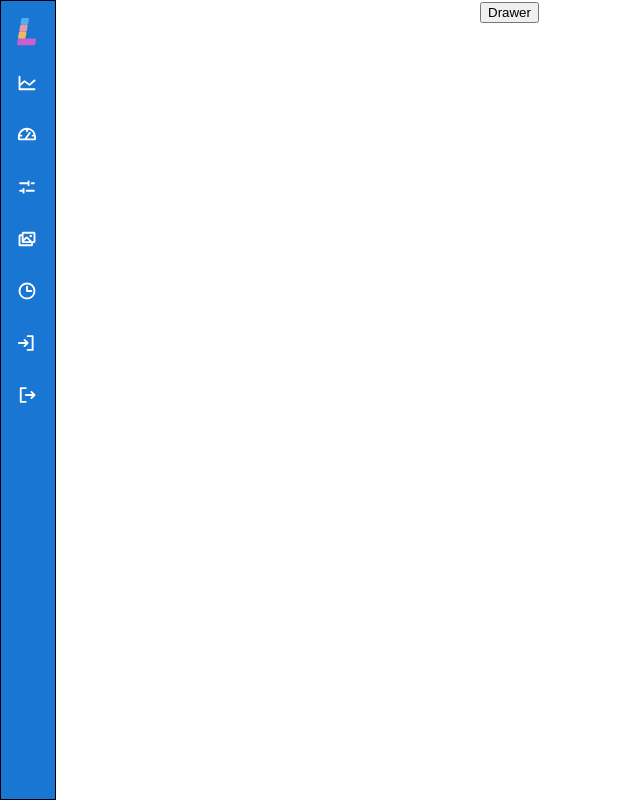
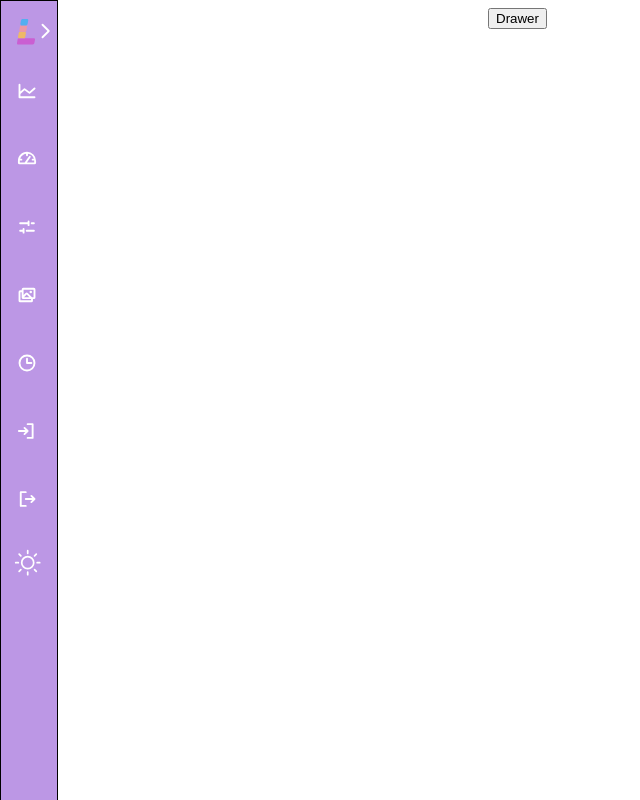
Before and after one commit to AcuPinchure/seiyuu-bot-frontend, a React (Vite) app: page / in a window 1280 px wide. Shown: the whole page, without its empty margins (0-640 px from the left). Built offline with nearby package versions, Linux system fonts and the light colour scheme.

Commit message:
add colorScheme and mode switcher

```diff
--- a/package.json
+++ b/package.json
@@ -12,6 +12,7 @@
   "dependencies": {
     "@emotion/react": "^11.13.3",
     "@emotion/styled": "^11.13.0",
+    "@fontsource/lexend": "^5.0.21",
     "@mui/icons-material": "^6.0.0",
     "@mui/material": "^6.0.0",
     "@mui/styled-engine": "^6.0.0",
--- a/src/App.tsx
+++ b/src/App.tsx
@@ -1,12 +1,14 @@
-import { CssBaseline } from "@mui/material";
+import { CssBaseline, ThemeProvider } from "@mui/material";
+import InitColorSchemeScript from "@mui/material/InitColorSchemeScript";
 import Layout from "./components/Layout";
+import theme from "./styles/theme";
 
 function App() {
   return (
-    <>
-      <CssBaseline />
+    <ThemeProvider theme={theme}>
+      <InitColorSchemeScript attribute="class" />
       <Layout />
-    </>
+    </ThemeProvider>
   );
 }
 
--- a/src/components/NaviDrawer.tsx
+++ b/src/components/NaviDrawer.tsx
@@ -10,6 +10,8 @@ import {
   Typography,
 } from "@mui/material";
 import {
+  CaretLeft,
+  CaretRight,
   ChartLine,
   Clock,
   FadersHorizontal,
@@ -18,6 +20,7 @@ import {
   SignIn,
   SignOut,
 } from "@phosphor-icons/react";
+import ThemeModeSwitcher from "./ThemeModeSwitcher";
 
 interface NaviDrawerProps {
   open: boolean;
@@ -72,11 +75,11 @@ const NaviDrawer: React.FC<NaviDrawerProps> = ({ open, setOpen }) => {
     <nav aria-label="navigation menu">
       <List
         sx={{
-          width: "12rem",
+          width: "13rem",
         }}
       >
         <ListItem disableGutters disablePadding>
-          <ListItemButton>
+          <ListItemButton onClick={isMobile ? undefined : () => setOpen(!open)}>
             <Stack
               height={32}
               overflow={"hidden"}
@@ -87,13 +90,13 @@ const NaviDrawer: React.FC<NaviDrawerProps> = ({ open, setOpen }) => {
                 <img
                   src="/bot_logo.svg"
                   alt="Lovelive Seiyuu Bot"
-                  height={42}
+                  height={40}
                 />
               ) : (
                 <img
                   src="/bot_L_logo.svg"
                   alt="Lovelive Seiyuu Bot"
-                  height={30}
+                  height={28}
                 />
               )}
             </Stack>
@@ -109,7 +112,7 @@ const NaviDrawer: React.FC<NaviDrawerProps> = ({ open, setOpen }) => {
                     direction="row"
                     spacing={2}
                     alignItems={"center"}
-                    height={36}
+                    height={52}
                   >
                     {item.icon}
                     {(isMobile || open) && (
@@ -120,6 +123,11 @@ const NaviDrawer: React.FC<NaviDrawerProps> = ({ open, setOpen }) => {
               </ListItem>
             );
           })}
+        <ListItem disableGutters disablePadding>
+          <Box ml={"0.3rem"} height={52} py={1}>
+            <ThemeModeSwitcher />
+          </Box>
+        </ListItem>
       </List>
     </nav>
   );
@@ -153,8 +161,31 @@ const NaviDrawer: React.FC<NaviDrawerProps> = ({ open, setOpen }) => {
         overflowX: "hidden",
         overflowY: "auto",
       }}
-      width={open ? "12rem" : "3.5rem"}
+      width={open ? "13rem" : "3.5rem"}
     >
+      {open ? (
+        <CaretLeft
+          size={20}
+          weight="bold"
+          style={{
+            position: "absolute",
+            right: 2,
+            top: 20,
+            margin: "auto",
+          }}
+        />
+      ) : (
+        <CaretRight
+          size={20}
+          weight="bold"
+          style={{
+            position: "absolute",
+            right: 2,
+            top: 20,
+            margin: "auto",
+          }}
+        />
+      )}
       {drawerContent}
     </Box>
   );
--- /dev/null
+++ b/src/components/ThemeModeSwitcher.tsx
@@ -0,0 +1,41 @@
+import { useColorScheme } from "@mui/material/styles";
+
+import React, { useState } from "react";
+import { IconButton, MenuItem, Menu } from "@mui/material";
+import { Sun, Moon } from "@phosphor-icons/react";
+
+const ThemeModeSwitcher: React.FC = () => {
+  const [anchorEl, setAnchorEl] = useState<HTMLElement | null>(null);
+  const { mode, systemMode, setMode } = useColorScheme();
+
+  function handleClick(event: React.MouseEvent<HTMLButtonElement>) {
+    setAnchorEl(event.currentTarget);
+  }
+
+  function handleClose() {
+    setAnchorEl(null);
+  }
+
+  function handleModeChange(mode: "light" | "dark" | "system") {
+    setMode(mode);
+    handleClose();
+  }
+
+  const open = Boolean(anchorEl);
+  const id = open ? "dark-mode-popover" : undefined;
+
+  return (
+    <>
+      <IconButton onClick={handleClick} aria-describedby={id} color="inherit">
+        {(systemMode || mode) === "dark" ? <Moon /> : <Sun />}
+      </IconButton>
+      <Menu id={id} open={open} anchorEl={anchorEl} onClose={handleClose}>
+        <MenuItem onClick={() => handleModeChange("light")}>Light</MenuItem>
+        <MenuItem onClick={() => handleModeChange("dark")}>Dark</MenuItem>
+        <MenuItem onClick={() => handleModeChange("system")}>System</MenuItem>
+      </Menu>
+    </>
+  );
+};
+
+export default ThemeModeSwitcher;
--- /dev/null
+++ b/src/styles/theme.ts
@@ -0,0 +1,57 @@
+import { createTheme } from "@mui/material";
+
+import "@fontsource/lexend/300.css";
+import "@fontsource/lexend/400.css";
+import "@fontsource/lexend/500.css";
+import "@fontsource/lexend/700.css";
+
+const theme = createTheme({
+  cssVariables: {
+    colorSchemeSelector: "class",
+  },
+  colorSchemes: {
+    light: {
+      palette: {
+        primary: {
+          main: "#bc97e5",
+          contrastText: "#fff",
+        },
+        secondary: {
+          main: "#daefc0",
+        },
+      },
+    },
+    dark: {
+      palette: {
+        primary: {
+          main: "#5c0b69",
+        },
+        secondary: {
+          main: "#3f8823",
+        },
+      },
+    },
+  },
+  typography: {
+    fontFamily: [
+      "Lexend",
+      "-apple-system",
+      "BlinkMacSystemFont",
+      '"Segoe UI"',
+      "Roboto",
+      '"Helvetica Neue"',
+      "Arial",
+      "sans-serif",
+      '"Apple Color Emoji"',
+      '"Segoe UI Emoji"',
+      '"Segoe UI Symbol"',
+    ].join(","),
+    fontSize: 16,
+    fontWeightLight: 300,
+    fontWeightMedium: 400,
+    fontWeightRegular: 500,
+    fontWeightBold: 700,
+  },
+});
+
+export default theme;
```
Also changed, not shown: 1 other file (tests, documents, lock files or other folders).
